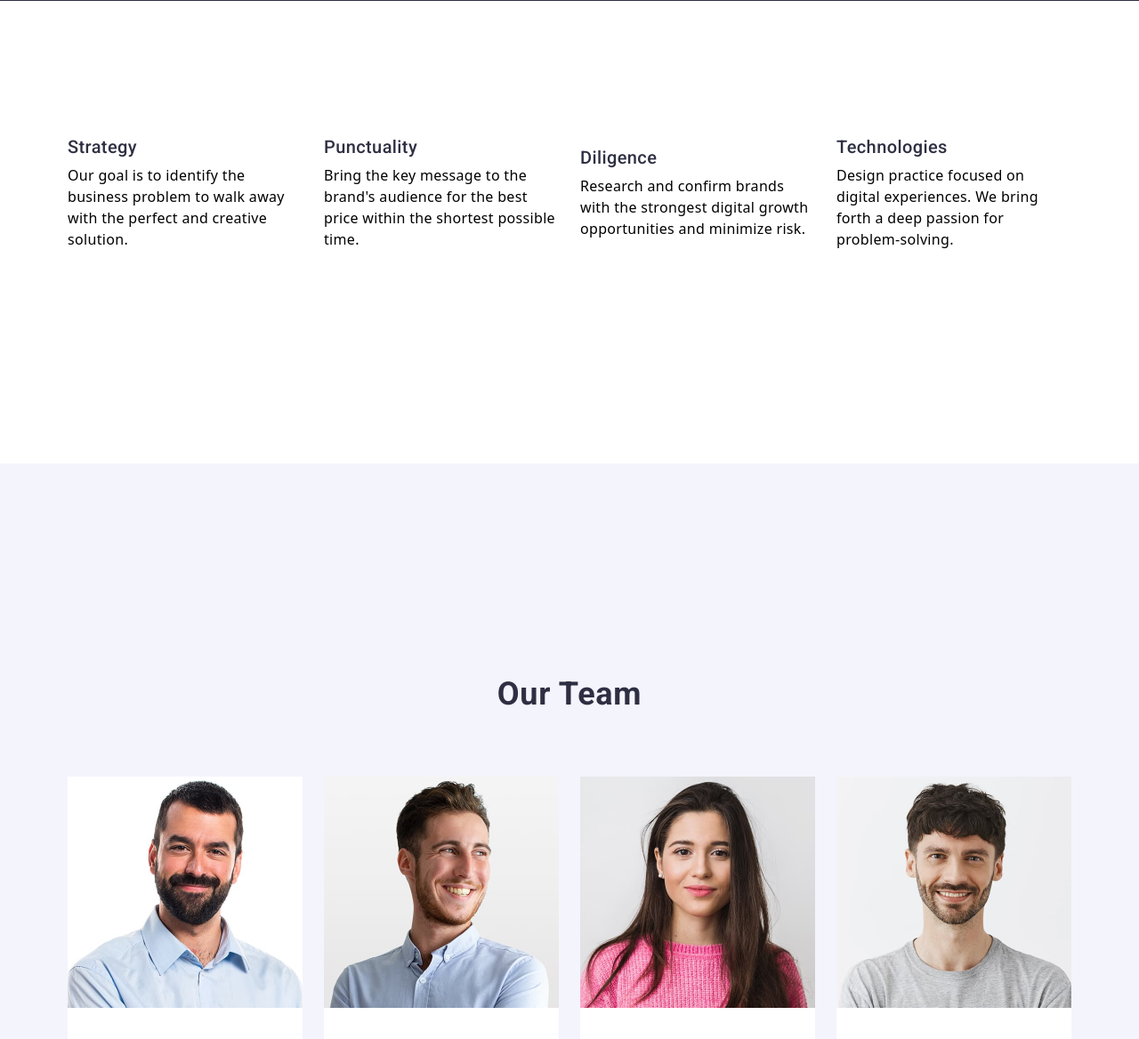
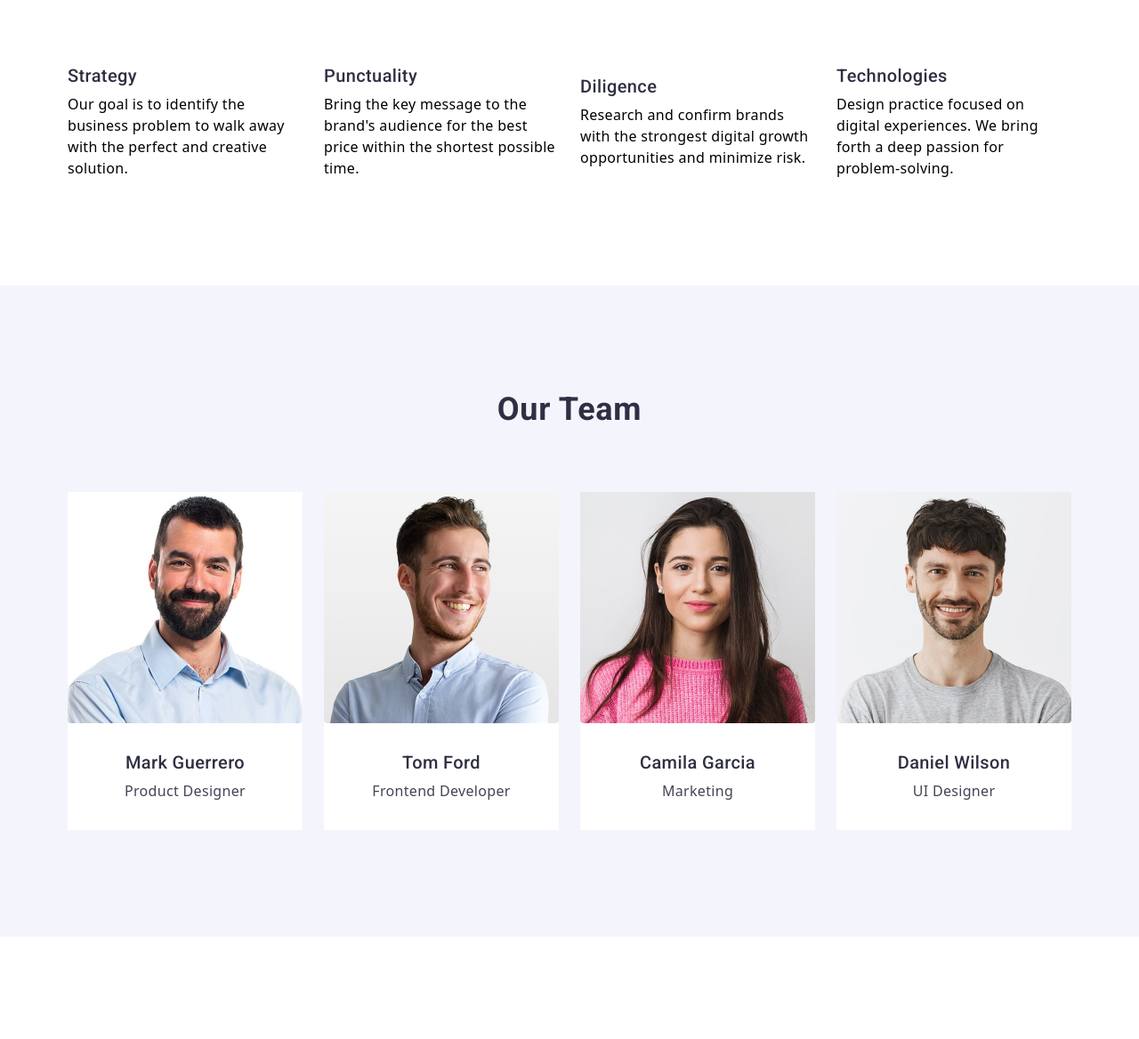
Before and after one commit to IvanVsemDobra/goit-markup-hw-03, a plain HTML site: page index.html in a window 1280 px wide. Shown: the part 720-1888 px from the top of the page at 89% size. Drawn offline with nearby package versions, Linux system fonts and the light colour scheme; a web font is replaced by a local one.

Commit message:
updete lesepn 3 finih

```diff
--- a/css/styles.css
+++ b/css/styles.css
@@ -94,8 +94,6 @@ h3 {
 }
 .heder-list-nav {
     display: flex;
-    padding: 24px 0 24px 0;
-    margin-left: 76px;
     gap: 40px;
 
 }
@@ -241,7 +239,7 @@ h3 {
     display: flex;
     align-items: center;
     max-width: 496px;
-    padding-bottom: 48px;
+    margin-bottom: 48px;
     line-height: 1.07;
 }
 
@@ -283,7 +281,6 @@ h3 {
     display: flex;
     align-items: center;
     justify-content: center;
-    margin-bottom: 120px;
     flex-basis: calc((100% - 3 * 24px) / 4)
 
 }
@@ -306,14 +303,12 @@ h3 {
     padding: 0;
     margin: 0;
     text-decoration: none;
+    gap: 24px;
 }
 .section-item {
     display: flex;
     flex-direction: column;
     width: calc((100% - 3*24px)/4)
-}
-.section-list li:not(:last-child) {
-    margin-right: 24px;
 }
 .section-hero-hi {
     font-family: var(--font-family);
@@ -322,7 +317,6 @@ h3 {
     line-height: 1.2;
     letter-spacing: 0.02em;
     color: var(--navy-blue);
-    padding-top: 32px;
     margin-bottom: 8px;
 }
 .section-text {
@@ -344,14 +338,12 @@ h3 {
 }
 .section-team-h {
     text-transform: capitalize;
-    margin-top: 120px;
     margin-bottom: 72px;
 
 }
 .section-team-list {
     display: flex;
     gap: 24px;
-    margin-bottom: 120px;
 }
 .box-item {
     padding-top: 32px;
@@ -359,15 +351,9 @@ h3 {
 
 }
 .section-team-list-iteam {
-    display: flex;
-    flex-direction: column;
-    align-items: center;
     background-color: #FFFFFF;
-    border-bottom-left-radius: 4px;
-    border-bottom-right-radius: 4px;
 }
 .img-section-team {
-    padding-bottom: 32px;
     flex-basis: calc((100% - 72px)/4);
     border-bottom-left-radius: 4px;
     border-bottom-right-radius: 4px;
@@ -375,7 +361,6 @@ h3 {
 
 }
 .section-team-hi {
-    padding-top: 32px;
     margin-bottom: 8px;
     text-align: center;
 }
@@ -383,7 +368,6 @@ h3 {
     line-height: 1.5;
     letter-spacing: 0.02em;
     color: var(--slate);
-    padding-bottom: 32px;
     text-align: center;
 }
 .section-portfolio {
@@ -422,8 +406,6 @@ h3 {
 
 .section-portfolio-item {
     width: calc((100% - 48px) / 3);
-    margin-bottom: 48px;
-
 }
 
 .box-portfolio {
@@ -442,7 +424,6 @@ h3 {
 
 }
 .section-portfolio-text {
-    padding-bottom: 32px;
 }
 .footer {
     font-family: var(--second-family);
```
